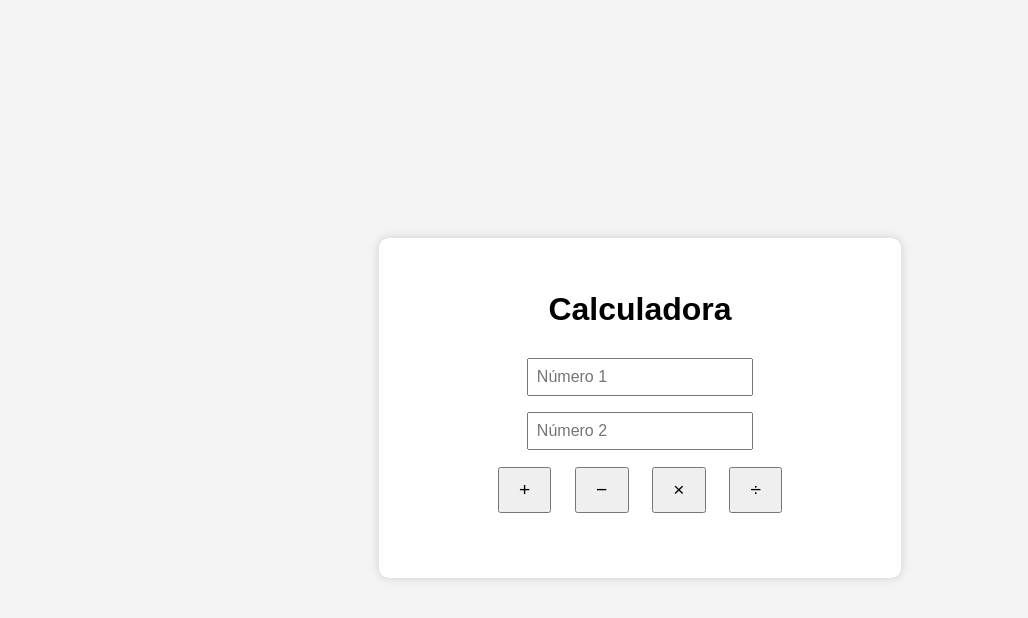
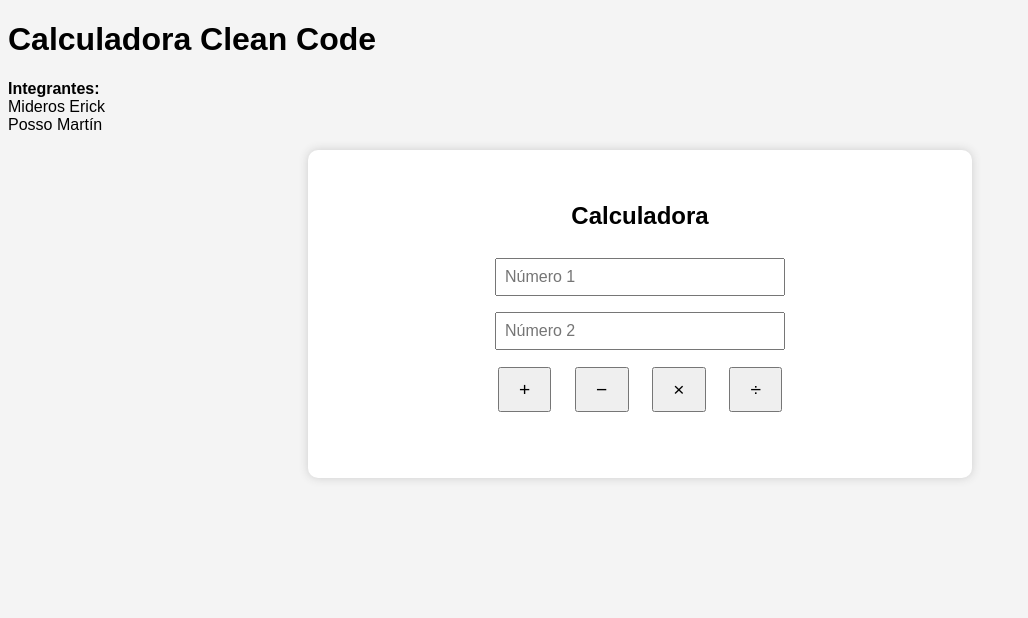
Before and after one commit to 2025A-Constr-SWGR1/Const-GR1-posso-carrasquilla-martin-alejandro, a plain HTML site: page TalleresEnClase/Taller_clean_code/index.html in a window 1280 px wide. Shown: the whole page, without its empty margins (0-1028 px from the left). Drawn offline with Linux system fonts and the light colour scheme.

Commit message:
Añadiendo nombres de integrantes

```diff
--- a/TalleresEnClase/Taller_clean_code/index.html
+++ b/TalleresEnClase/Taller_clean_code/index.html
@@ -9,8 +9,12 @@
 </head>
 
 <body>
+    <div>
+        <h1>Calculadora Clean Code</h1>
+        <p><b>Integrantes:</b> <br>Mideros Erick <br>Posso Martín</p>
+    </div>
     <div class="calculadora">
-        <h1>Calculadora</h1>
+        <h2>Calculadora</h2>
         <input id="input1" type="number" placeholder="Número 1" />
         <input id="input2" type="number" placeholder="Número 2" />
         <div class="botones">
--- a/TalleresEnClase/Taller_clean_code/style.css
+++ b/TalleresEnClase/Taller_clean_code/style.css
@@ -1,7 +1,6 @@
 body {
     font-family: sans-serif;
     background-color: #f4f4f4;
-    display: flex;
     justify-content: center;
     align-items: center;
     height: 100vh;
@@ -10,6 +9,8 @@ body {
 .calculadora {
     background: white;
     padding: 2em;
+    width: 600px;
+    margin: auto;
     border-radius: 10px;
     box-shadow: 0px 0px 10px #ccc;
     text-align: center;
```
